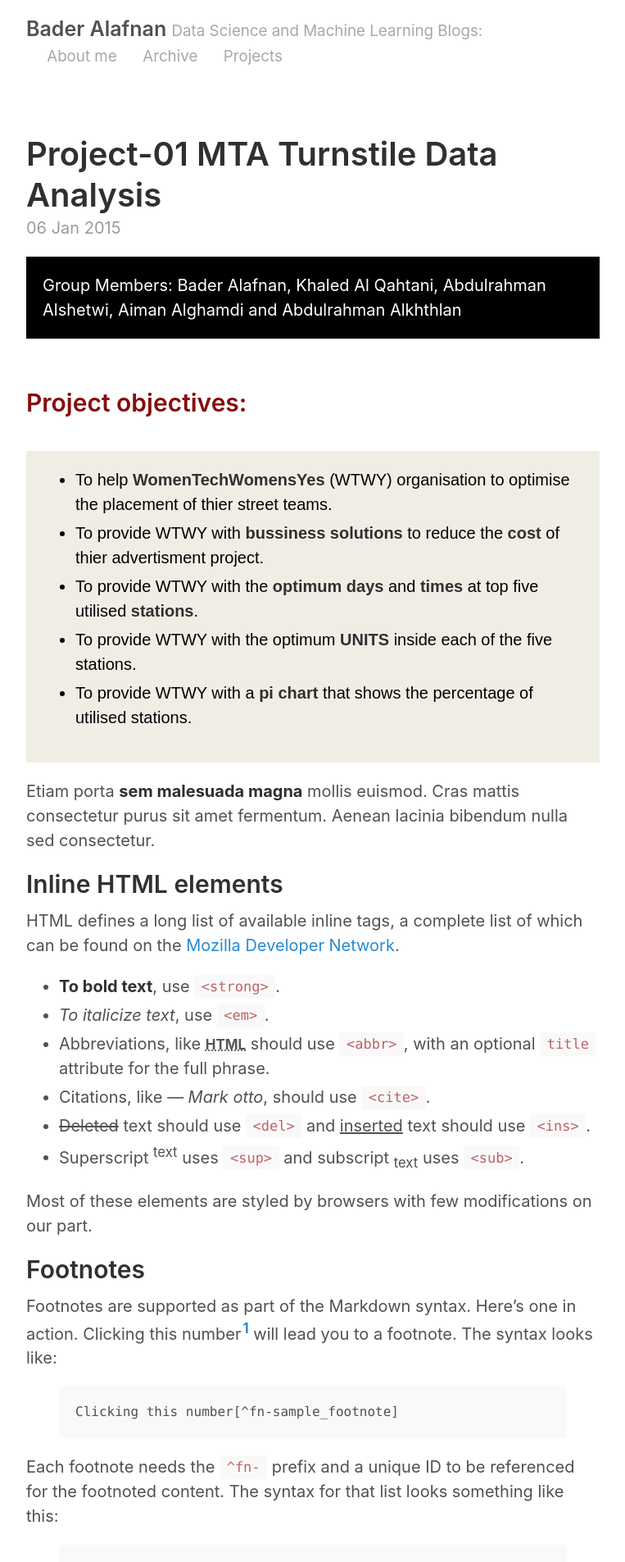
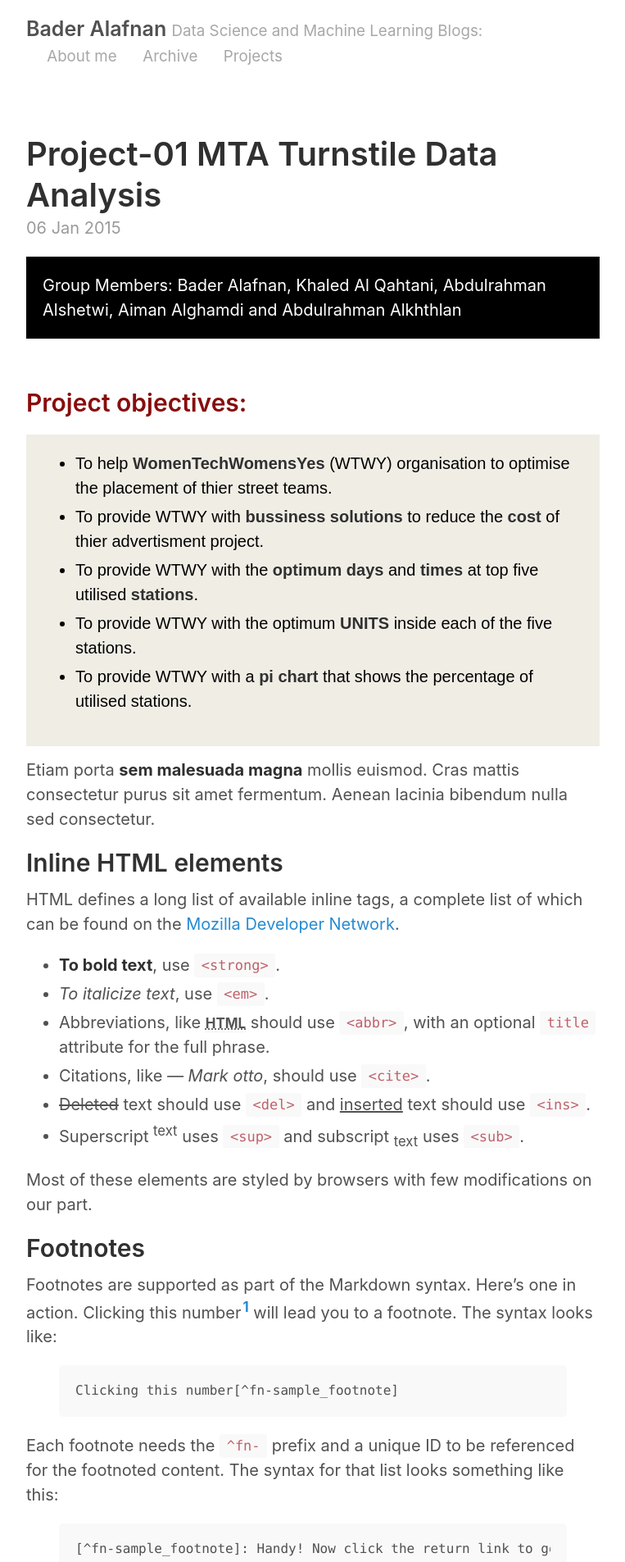
Before and after one commit to alafnan/alafnan.github.io, a Jekyll site: the page built from _posts/2015-01-6-example-content.md, in a window 1280 px wide. Shown: the top 1905 px of the page at 82% size, without its empty margins (258-1021 px from the left). Built offline with Jekyll 4.4.1, drawn with Linux system fonts in a browser that asks for light colours.

Commit message:
Update 2015-01-6-example-content.md

```diff
--- a/_posts/2015-01-6-example-content.md
+++ b/_posts/2015-01-6-example-content.md
@@ -8,9 +8,9 @@ title: Project-01 MTA Turnstile Data Analysis
 Group Members: Bader Alafnan, Khaled Al Qahtani, Abdulrahman Alshetwi, Aiman Alghamdi and Abdulrahman Alkhthlan
 </div>
 
-<h1 style="font-size:1.5em; color:#880D0D; margin-top: 3rem; margin-bottom: 2rem;">Project objectives:</h1>
+<h1 style="font-size:1.5em; color:#880D0D; margin-top: 3rem; margin-bottom: 1rem;">Project objectives:</h1>
 
-<div style="margin-bottom: 1rem;   padding: 1rem;   color: #000000;   background-color: #F0EDE5; font-family: Arial, Helvetica, sans-serif">
+<div style="margin-bottom: 0.7rem;   padding: 1rem;   color: #000000;   background-color: #F0EDE5; font-family: Arial, Helvetica, sans-serif">
   <ul>
   <li>To help <strong>WomenTechWomensYes</strong> (WTWY) organisation to optimise the placement of thier street teams.</li>
   <li>To provide WTWY with <strong>bussiness solutions</strong> to reduce the <strong>cost</strong> of thier advertisment project.</li>
```
